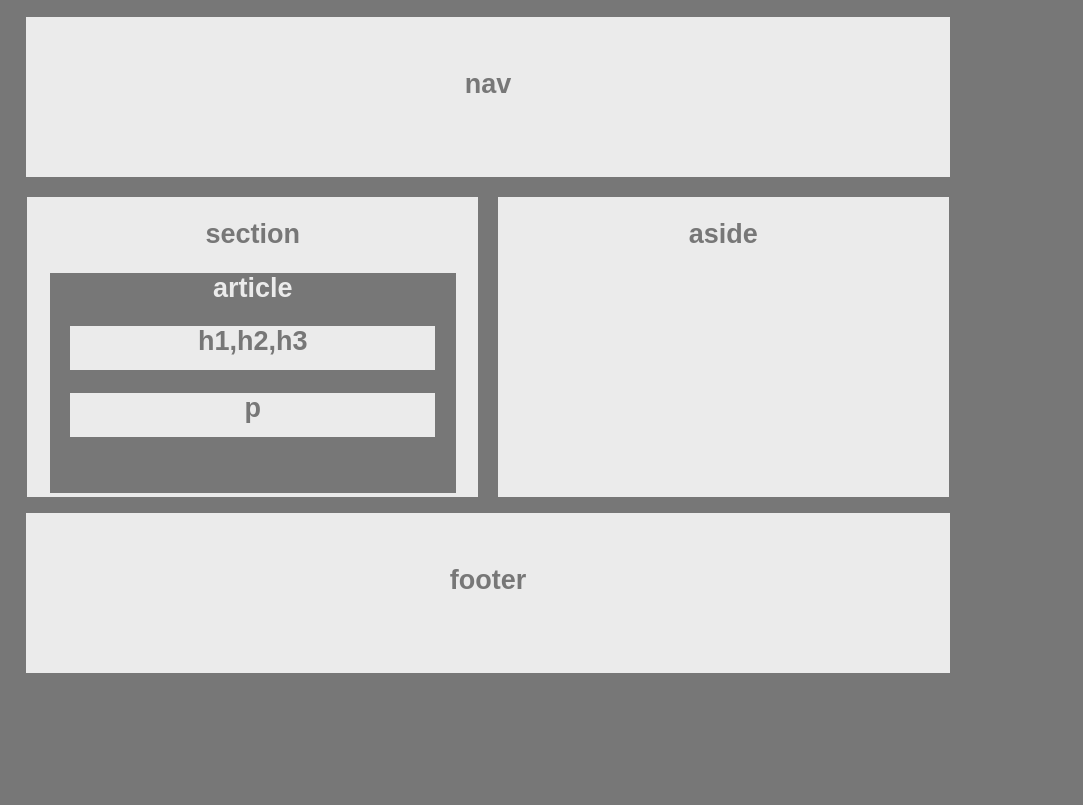
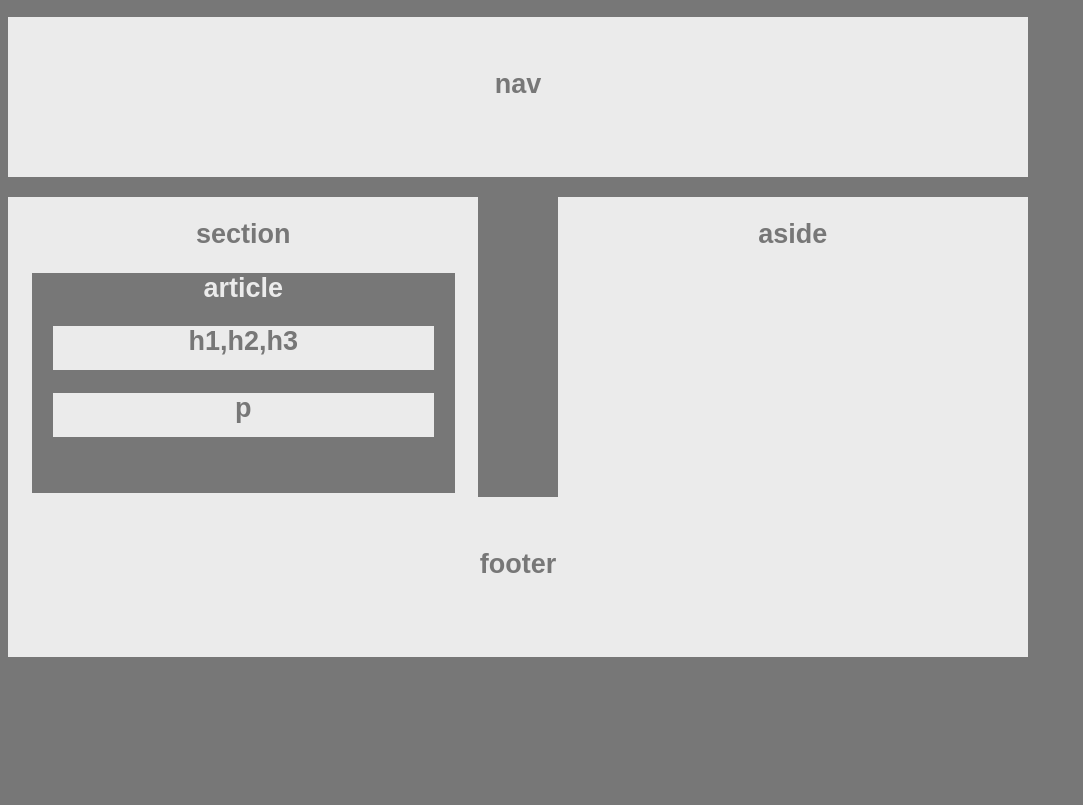
Before and after one commit to bahma2018/HW-Wireframe, a plain HTML site: page index.html in a window 1280 px wide. Shown: the part 171-976 px from the top of the page, without its empty margins (0-1083 px from the left). Before the commit the page ends 852 px from the top, so only its background shows below. Drawn offline with Linux system fonts and the light colour scheme.

Commit message:
added some positioning elements to clean up

```diff
--- a/style.css
+++ b/style.css
@@ -4,11 +4,12 @@ body  {
     color: #777777;
     background: #777777;
     width: 960px;
+    height: 960px;
     font-size: 18px;
 }
 
 .header {
-    width: 90%;
+    width: 100%;
     height: 100px;
     background: #ebebeb;
     padding: 30px;
@@ -19,25 +20,23 @@ body  {
 }
 
 .nav {
-    width: 90%;
+    width: 100%;
     height: 100px;
     background: #ebebeb;
     padding: 30px;
-    float: inherit;
     text-align: center;
     color: #777777;
-    margin: 20px auto;
+    margin-top: 20px;
+    margin-bottom: 20px;
 }
 
 .section-left {
-    width: 47%;
+    width: 49%;
     height: 300px;
     background: #ebebeb;
     text-align: center;
     color: #777777;
-    margin-left: 2%;
     margin-right: 1%;
-    margin-bottom: auto;
     float: left;
 }
 
@@ -75,25 +74,26 @@ body  {
 }
 
 .section-right {
-    width: 47%;
+    width: 49%;
     height: 300px;
     background: #ebebeb;
     text-align: center;
     color: #777777;
-    margin-right: 2%;
     margin-left: 1%;
-    margin-bottom: auto;
     float: left;
+    position: relative;
+    right: -60px
 }
 
 .footer {
-    width: 90%;
+    width: 100%;
+    clear: both;
     height: 100px;
     background: #ebebeb;
     padding: 30px;
     float:  inherit;
     text-align: center;
     color: #777;
-    margin: auto;
-    margin-block-start: 35%;
+    margin-top: 20px;
+
 }
```
